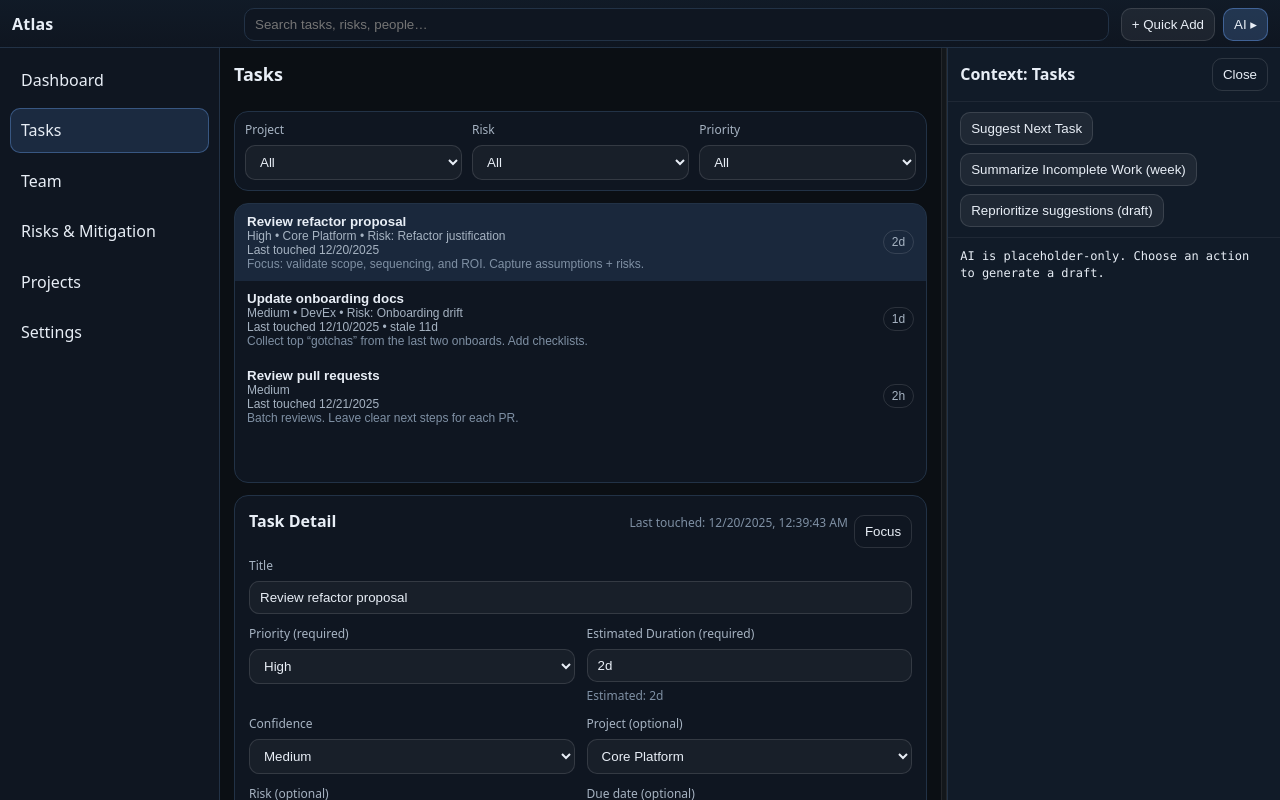
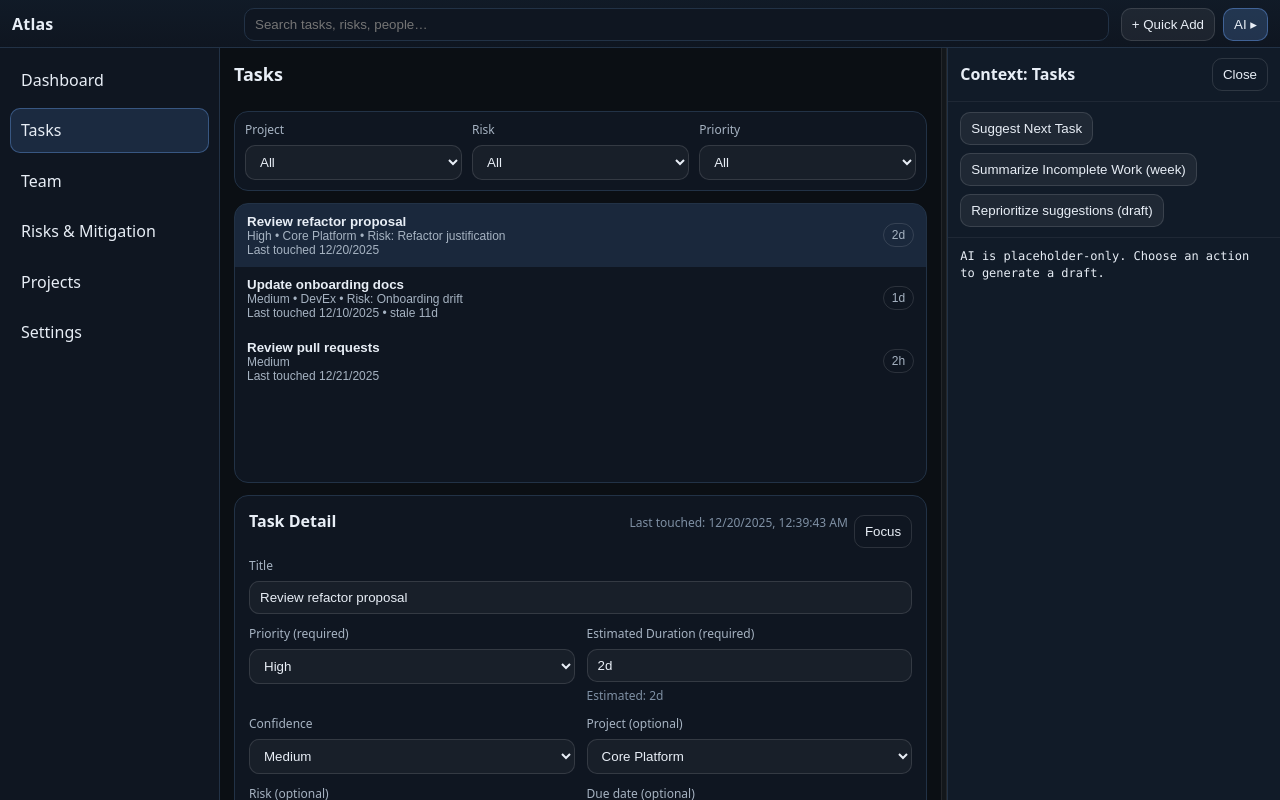
Before and after one commit to smithhe/Atlas, a React (Vite) app in the folder src/atlas.ui/: page /#/tasks in a window 1280 px wide. Shown: the top 800 px of the page. Built offline with nearby package versions, Linux system fonts and the light colour scheme.

Commit message:
Removed notes from Tasks in task list card

```diff
--- a/src/atlas.ui/src/views/TasksView.tsx
+++ b/src/atlas.ui/src/views/TasksView.tsx
@@ -113,7 +113,6 @@ export function TasksView() {
             {filtered.map((t) => {
               const stale = daysSince(t.lastTouchedIso) >= settings.staleDays
               const lastTouched = new Date(t.lastTouchedIso).toLocaleDateString()
-              const notesPreview = (t.notes ?? '').trim().replace(/\s+/g, ' ')
               return (
                 <button
                   key={t.id}
@@ -133,7 +132,6 @@ export function TasksView() {
                       {t.dueDate ? ` • due ${t.dueDate}` : ''}
                       {stale ? ` • stale ${daysSince(t.lastTouchedIso)}d` : ''}
                     </div>
-                    {notesPreview ? <div className="listMeta listMetaWrap listNotesPreview">{notesPreview}</div> : null}
                   </div>
                   <div className="pill">
                     {formatDurationFromMinutes(parseDurationText(t.estimatedDurationText)?.totalMinutes ?? 0)}
```
